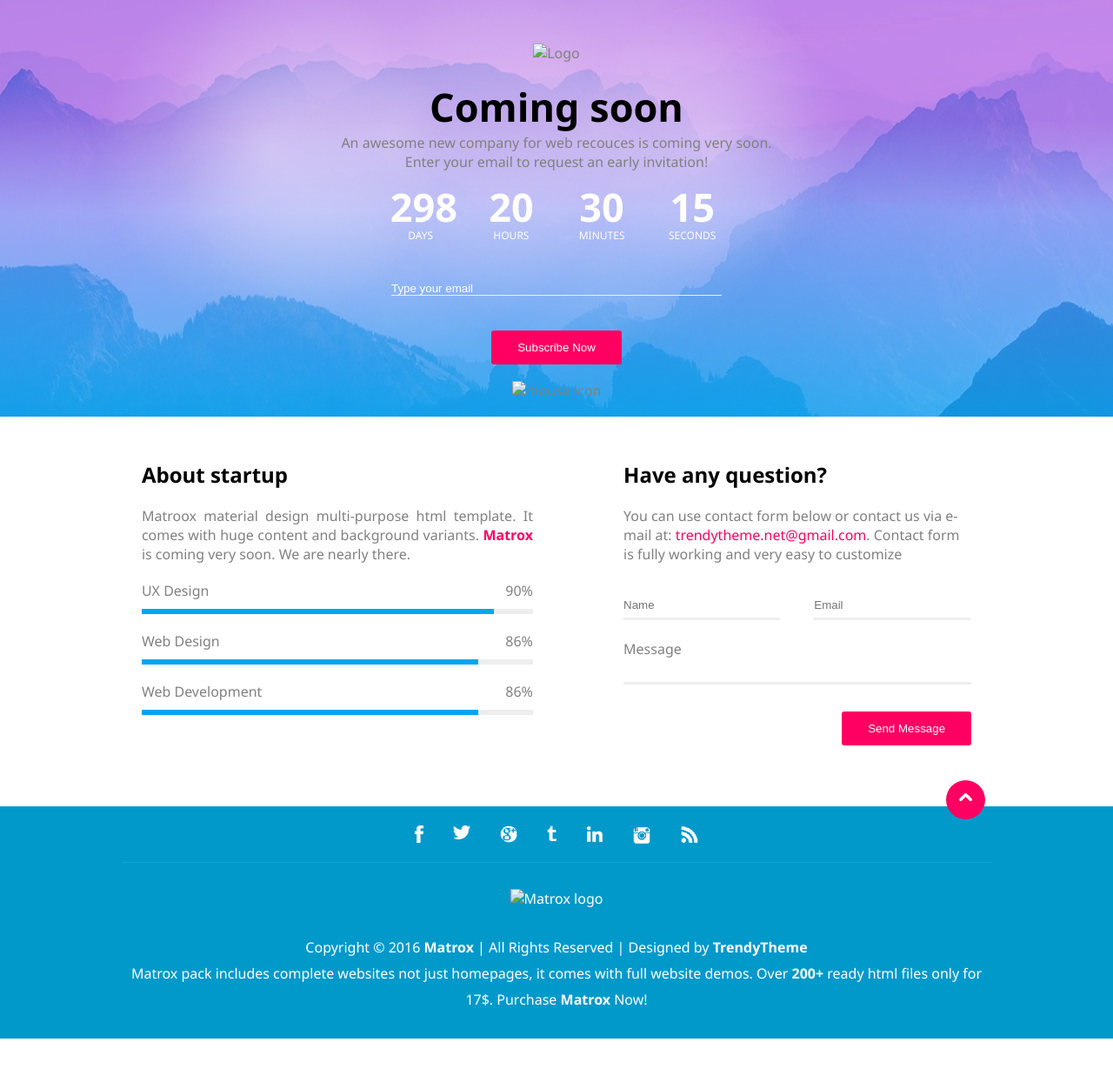
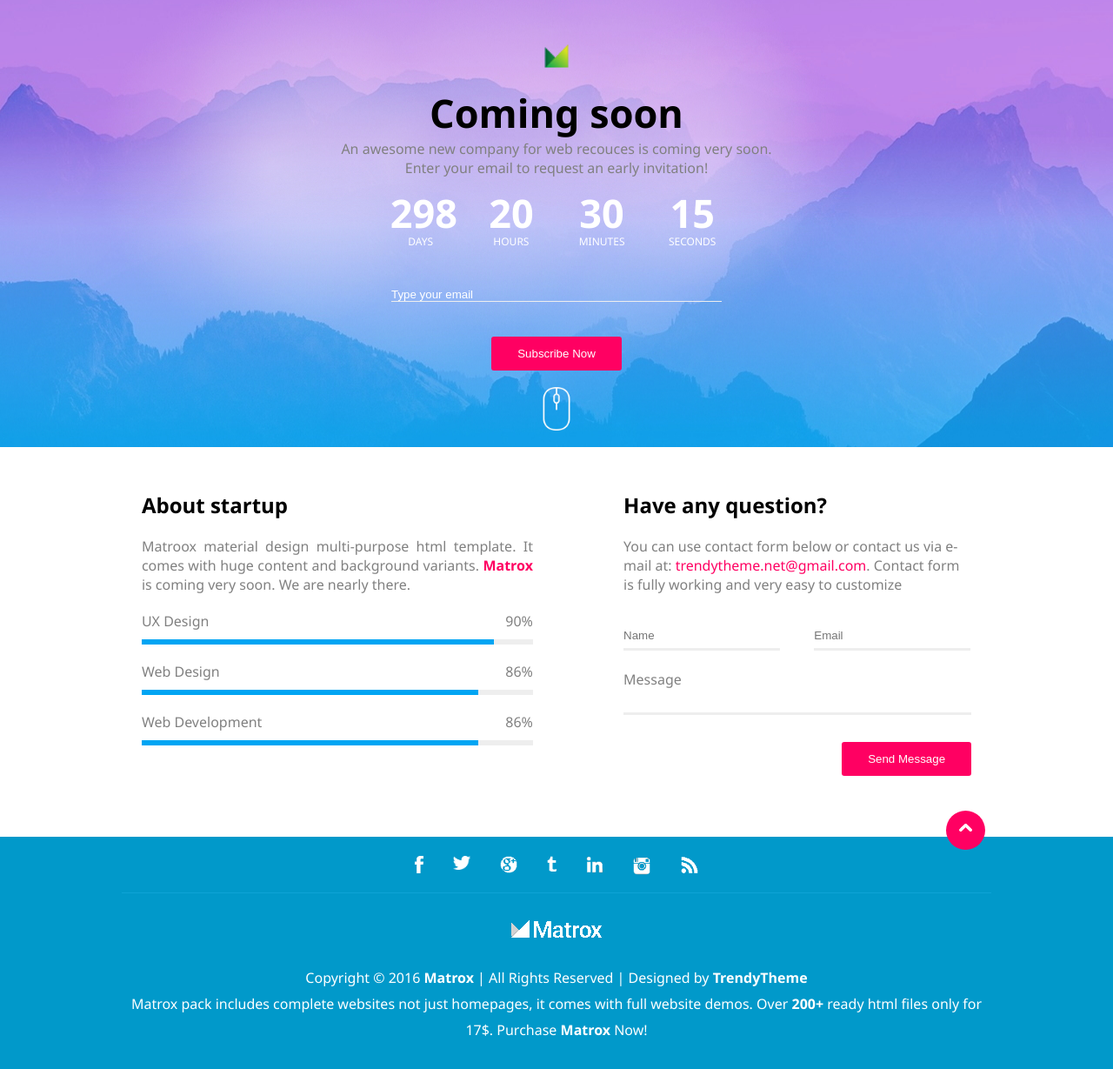
Before and after one commit to juosta/4-coming_soon, a plain HTML site: page index.html in a window 1280 px wide. Shown: the whole page at 87% size. Before the commit the page ends 1194 px from the top, so only its background shows below. Drawn offline with Linux system fonts and the light colour scheme; the site is published under a folder, as on GitHub Pages, so addresses that start at the root find nothing.

Commit message:
Update index.html

```diff
--- a/index.html
+++ b/index.html
@@ -17,7 +17,7 @@
         <section class="first_section">
             <div class="top_background">
             <header>
-                <img class="logo_icon" src="/img/Logo.png" alt="Logo">
+                <img class="logo_icon" src="./img/Logo.png" alt="Logo">
                 <h1>Coming soon</h1>
                 <p>An awesome new company for web recouces is coming very soon.<br>Enter your email to request an early invitation!</p>
             </header>
@@ -40,7 +40,7 @@
                 <input class="subscribe_email" type="text" id="email" name="email" placeholder="Type your email"><br><br>
                 <input class="form_buttons" type="submit" value="Subscribe Now">
               </form>
-            <img class="mouse_img" src="/img/Mouse.png" alt="mouse icon" width="50px">
+            <img class="mouse_img" src="./img/Mouse.png" alt="mouse icon" width="50px">
             </div>
         </div>
     </div>
@@ -87,7 +87,7 @@
                 <a href="https://www.instagram.com/"><img alt="insta" src="./img/insta.png" width="20px"></a>
                 <a href="#"><img alt="last one" src="./img/last.png" width="20px"></a>
             </nav>
-            <img src="/img/matrox.png" alt="Matrox logo">
+            <img src="./img/matrox.png" alt="Matrox logo">
             <p>Copyright © 2016 <b>Matrox</b> | All Rights Reserved | Designed by <b>TrendyTheme</b></p>
             <p>Matrox pack includes complete websites not just homepages, it comes with full website demos. Over <b>200+</b> ready html files only for 17$. Purchase <b>Matrox</b> Now!</p>
         </div>
```
